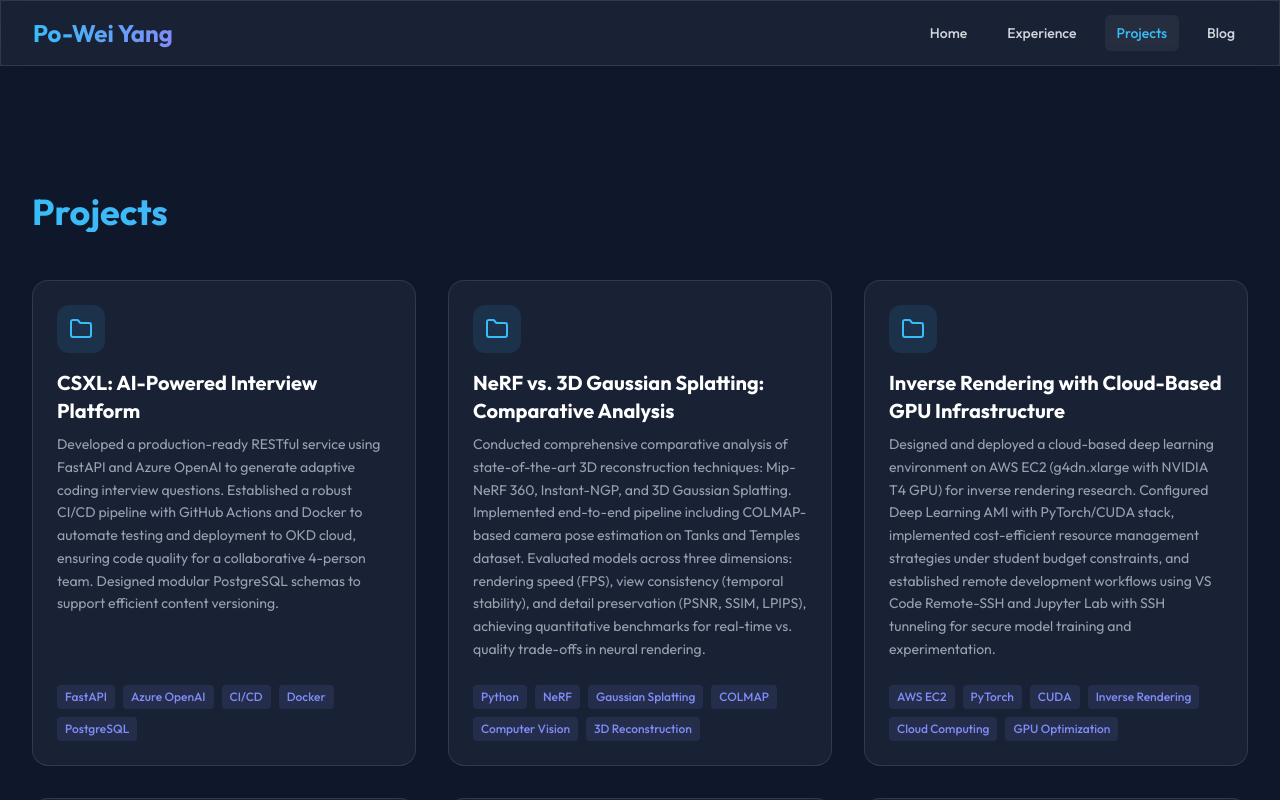
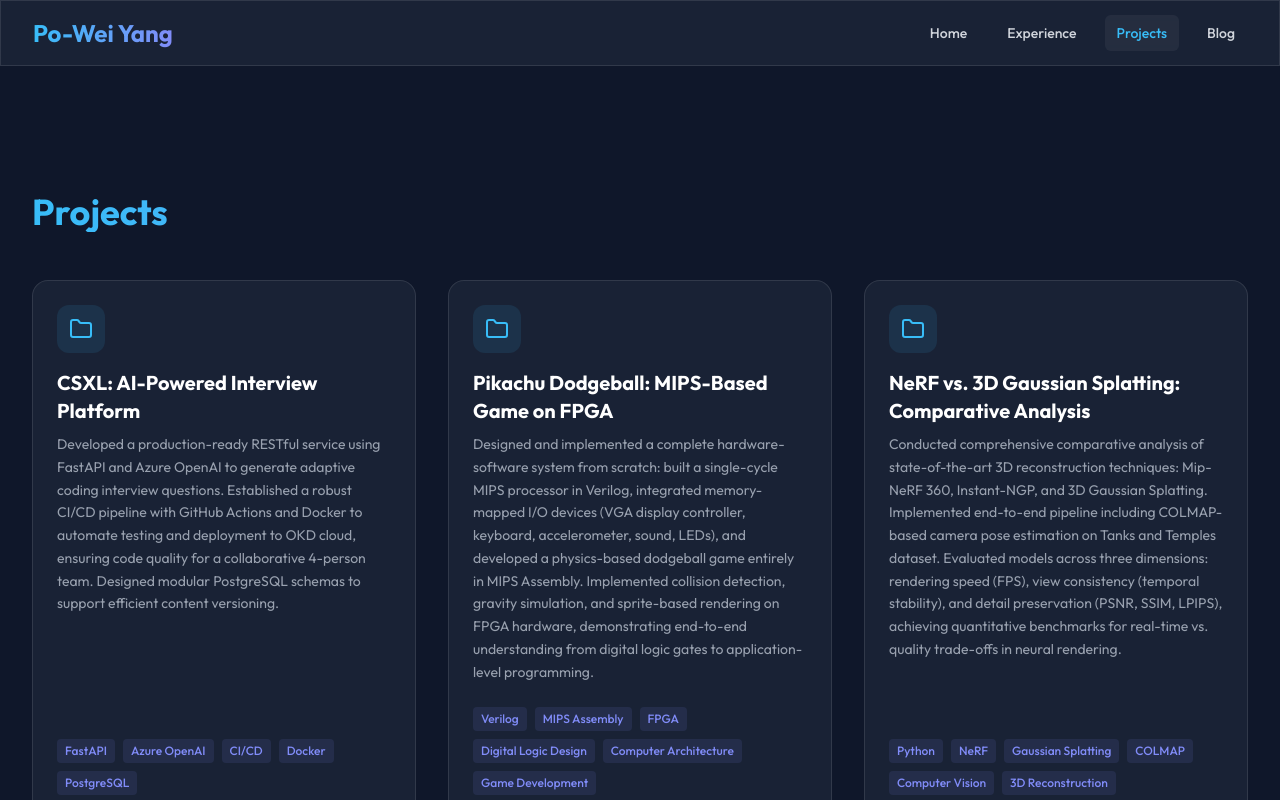
Before and after one commit to Paulyang80/Paulyang80.github.io, a Next.js app: page /projects in a window 1280 px wide. Shown: the top 800 px of the page. Built offline with nearby package versions, Linux system fonts and the light colour scheme.

Commit message:
feat: add Pikachu Dodgeball project to portfolio.

```diff
--- a/src/data/projects.ts
+++ b/src/data/projects.ts
@@ -12,6 +12,12 @@ export const PROJECTS_DATA: Project[] = [
     title: "CSXL: AI-Powered Interview Platform",
     description: "Developed a production-ready RESTful service using FastAPI and Azure OpenAI to generate adaptive coding interview questions. Established a robust CI/CD pipeline with GitHub Actions and Docker to automate testing and deployment to OKD cloud, ensuring code quality for a collaborative 4-person team. Designed modular PostgreSQL schemas to support efficient content versioning.",
     tags: ["FastAPI", "Azure OpenAI", "CI/CD", "Docker", "PostgreSQL"],
+    link: ""
+  },
+  {
+    title: "Pikachu Dodgeball: MIPS-Based Game on FPGA",
+    description: "Designed and implemented a complete hardware-software system from scratch: built a single-cycle MIPS processor in Verilog, integrated memory-mapped I/O devices (VGA display controller, keyboard, accelerometer, sound, LEDs), and developed a physics-based dodgeball game entirely in MIPS Assembly. Implemented collision detection, gravity simulation, and sprite-based rendering on FPGA hardware, demonstrating end-to-end understanding from digital logic gates to application-level programming.",
+    tags: ["Verilog", "MIPS Assembly", "FPGA", "Digital Logic Design", "Computer Architecture", "Game Development"],
     link: ""
   },
   {
```
